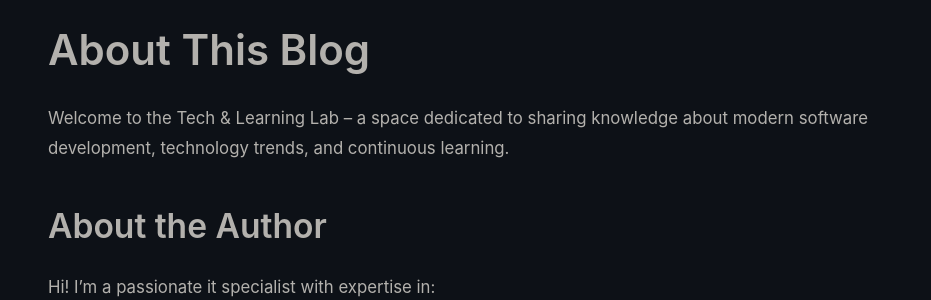
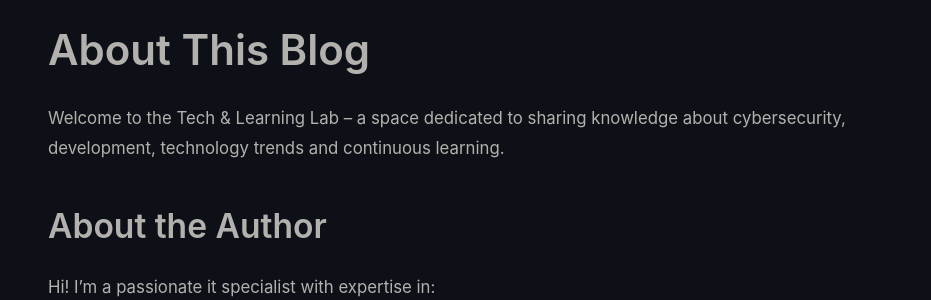
Before and after one commit to extremew/extremew.github.io, a Jekyll site: the page built from about.md, in a window 1280 px wide and 900 px high. Shown: the part 240-540 px from the top of the window, without its empty margins (174-1105 px from the left). Built offline with Jekyll 4.4.1, drawn with Linux system fonts in a browser that asks for light colours; part of the change alters nothing that is shown.

Commit message:
Updated several details.

```diff
--- a/_config.yml
+++ b/_config.yml
@@ -34,7 +34,7 @@ defaults:
       type: "posts"
     values:
       layout: "post"
-      author: "Your Name"
+      author: "Snowflake"
   - scope:
       path: ""
       type: "portfolio"
@@ -46,7 +46,7 @@ twitter:
   username: your_twitter
 
 social:
-  name: Your Name
+  name: Snowflake
   links:
     - https://twitter.com/your_twitter
     - https://github.com/extremew
--- a/_layouts/default.html
+++ b/_layouts/default.html
@@ -47,7 +47,7 @@
         <div class="footer-section">
           <h4>Connect</h4>
           <ul>
-            <li><a href="https://github.com/yourusername">GitHub</a></li>
+            <li><a href="https://github.com/extremew">GitHub</a></li>
             <li><a href="https://twitter.com/yourhandle">Twitter</a></li>
             <li><a href="https://linkedin.com/in/yourprofile">LinkedIn</a></li>
           </ul>
--- a/about.md
+++ b/about.md
@@ -6,7 +6,7 @@ permalink: /about/
 
 # About This Blog
 
-Welcome to the Tech & Learning Lab – a space dedicated to sharing knowledge about modern software development, technology trends, and continuous learning.
+Welcome to the Tech & Learning Lab – a space dedicated to sharing knowledge about cybersecurity, development, technology trends and continuous learning.
 
 ## About the Author
 
```
